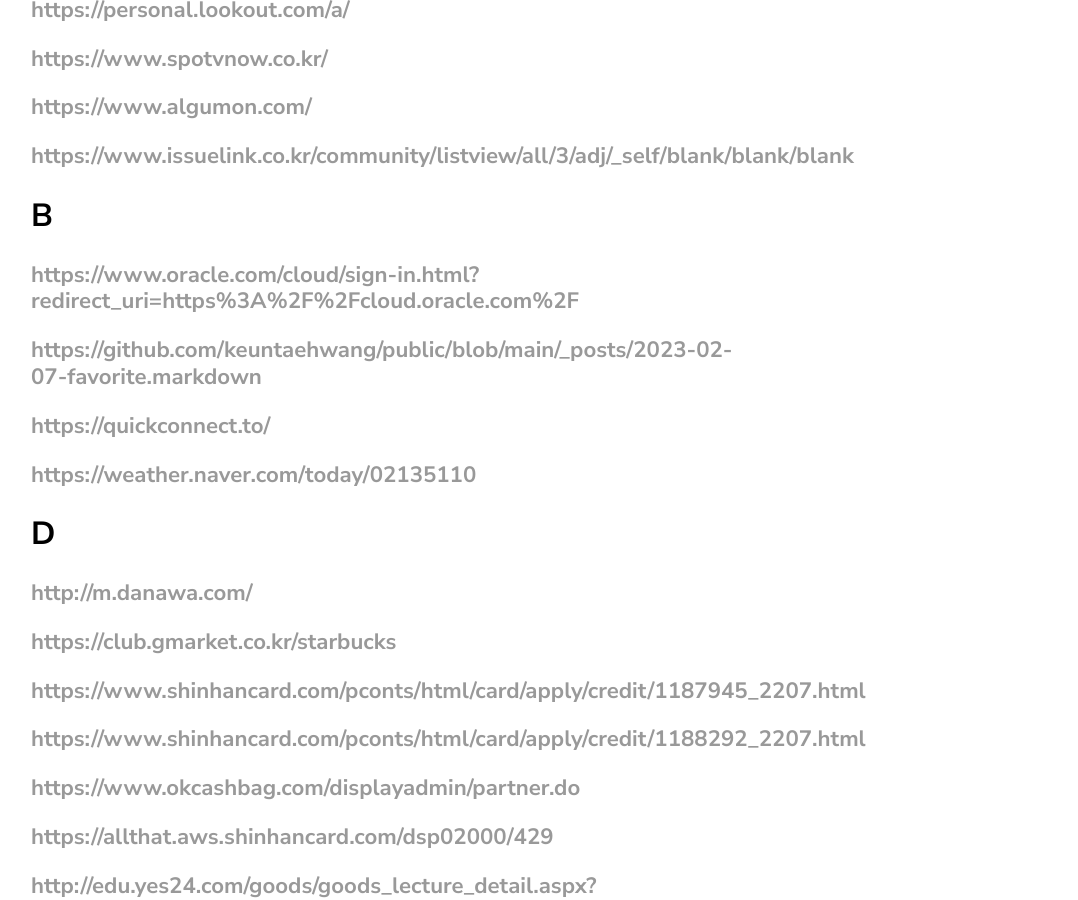
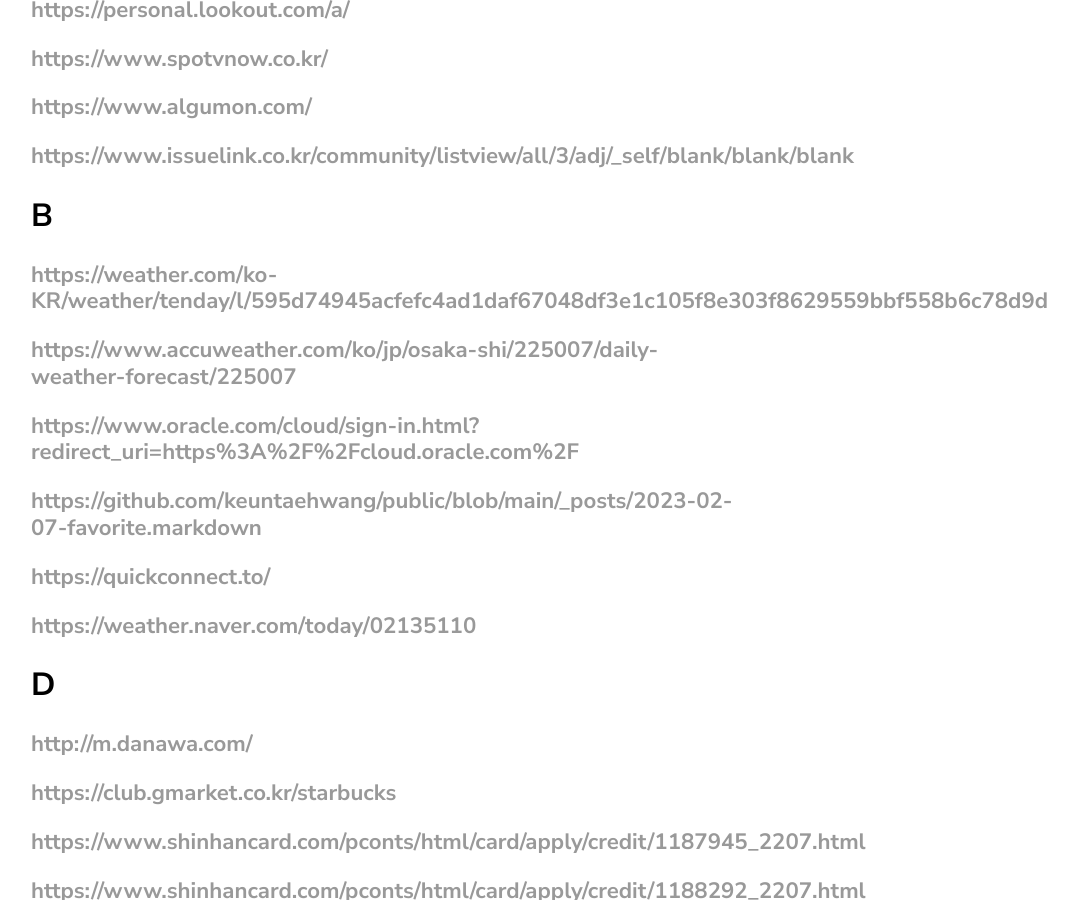
Before and after one commit to keuntaehwang/public, a Jekyll site: the page built from _posts/2023-02-07-favorite.markdown, in a window 1280 px wide and 900 px high, scrolled down 677 px. Shown: the whole window, without its empty margins (69-1147 px from the left). Built offline with Jekyll 4.4.1, drawn with Linux system fonts in a browser that asks for light colours.

Commit message:
Update 2023-02-07-favorite.markdown

```diff
--- a/_posts/2023-02-07-favorite.markdown
+++ b/_posts/2023-02-07-favorite.markdown
@@ -14,6 +14,8 @@ categories: NONE
 ### <https://www.issuelink.co.kr/community/listview/all/3/adj/_self/blank/blank/blank>
 
 ## B
+### <https://weather.com/ko-KR/weather/tenday/l/595d74945acfefc4ad1daf67048df3e1c105f8e303f8629559bbf558b6c78d9d>
+### <https://www.accuweather.com/ko/jp/osaka-shi/225007/daily-weather-forecast/225007>
 ### <https://www.oracle.com/cloud/sign-in.html?redirect_uri=https%3A%2F%2Fcloud.oracle.com%2F>
 ### <https://github.com/keuntaehwang/public/blob/main/_posts/2023-02-07-favorite.markdown>
 ### <https://quickconnect.to/>
```
